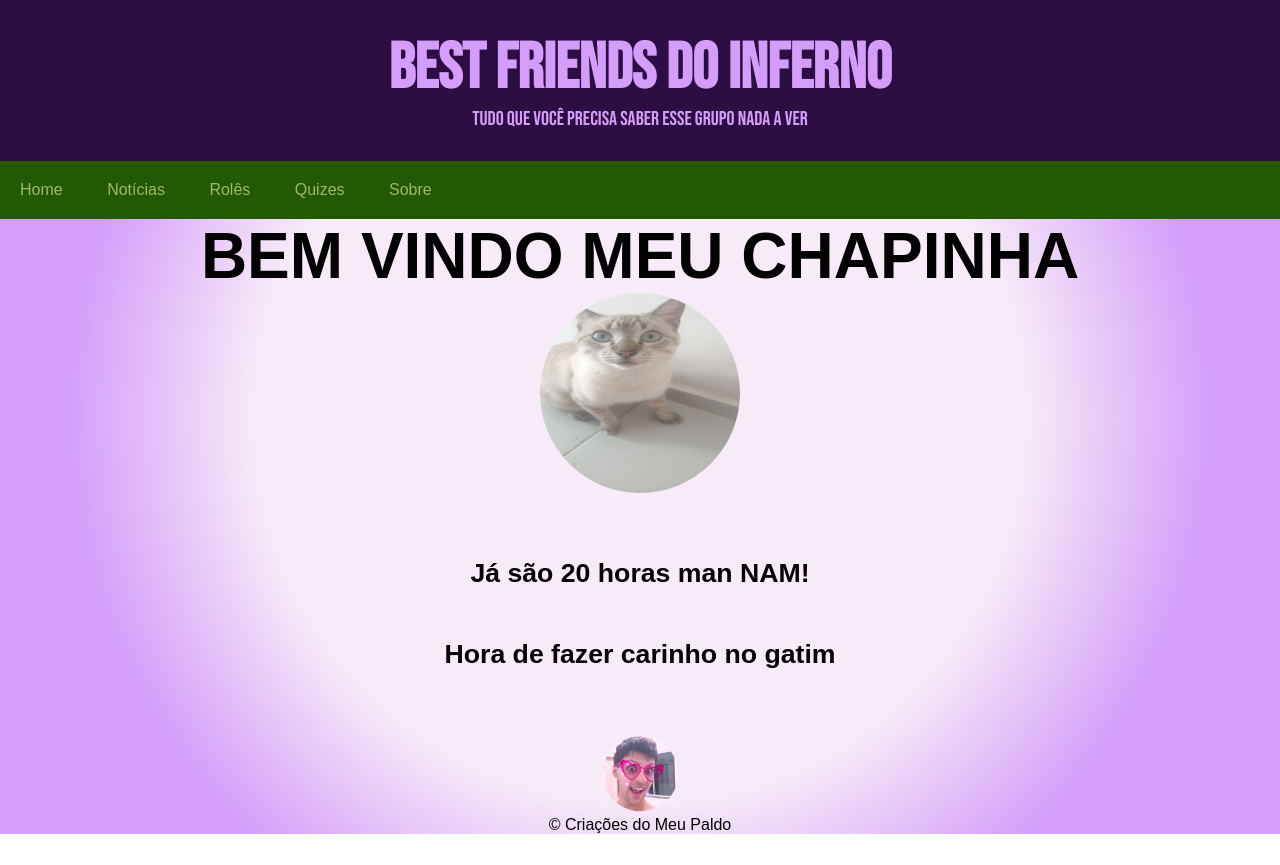
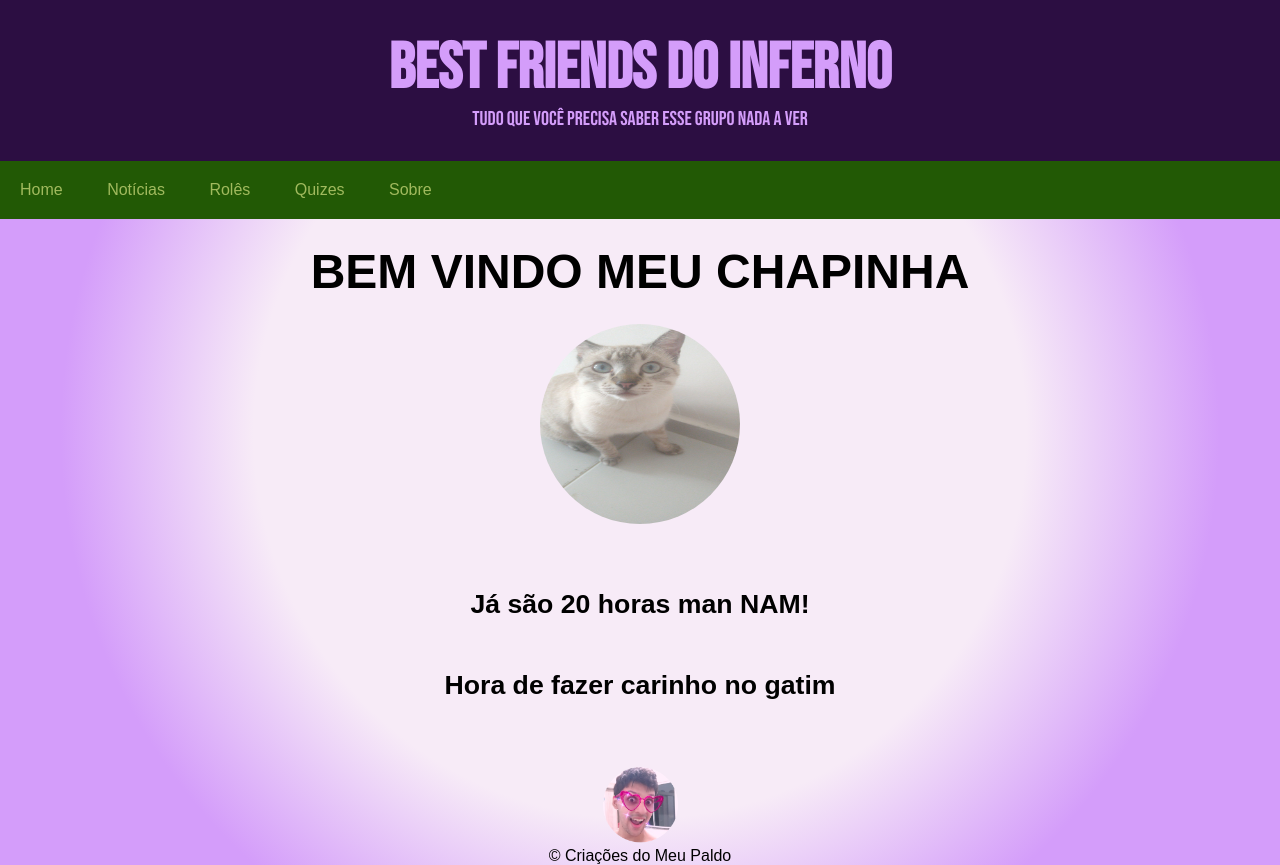
Before and after one commit to isaac36/Bests-friends-do-inferno-official-site, a plain HTML site: page index.html in a window 1280 px wide. Before the commit the page ends 834 px from the top, so only its background shows below. Drawn offline with Linux system fonts and the light colour scheme.

Commit message:
Update BFI-Style.css

```diff
--- a/BFI-Style.css
+++ b/BFI-Style.css
@@ -195,6 +195,7 @@ border-radius: 50%;
 #home{
     text-align: center;
     margin: auto;
-    font-size: 64px;
-    width: 100%;
+    font-size: 48px;
+    margin-top: 25px;
+    margin-bottom: 25px;
 }
```
